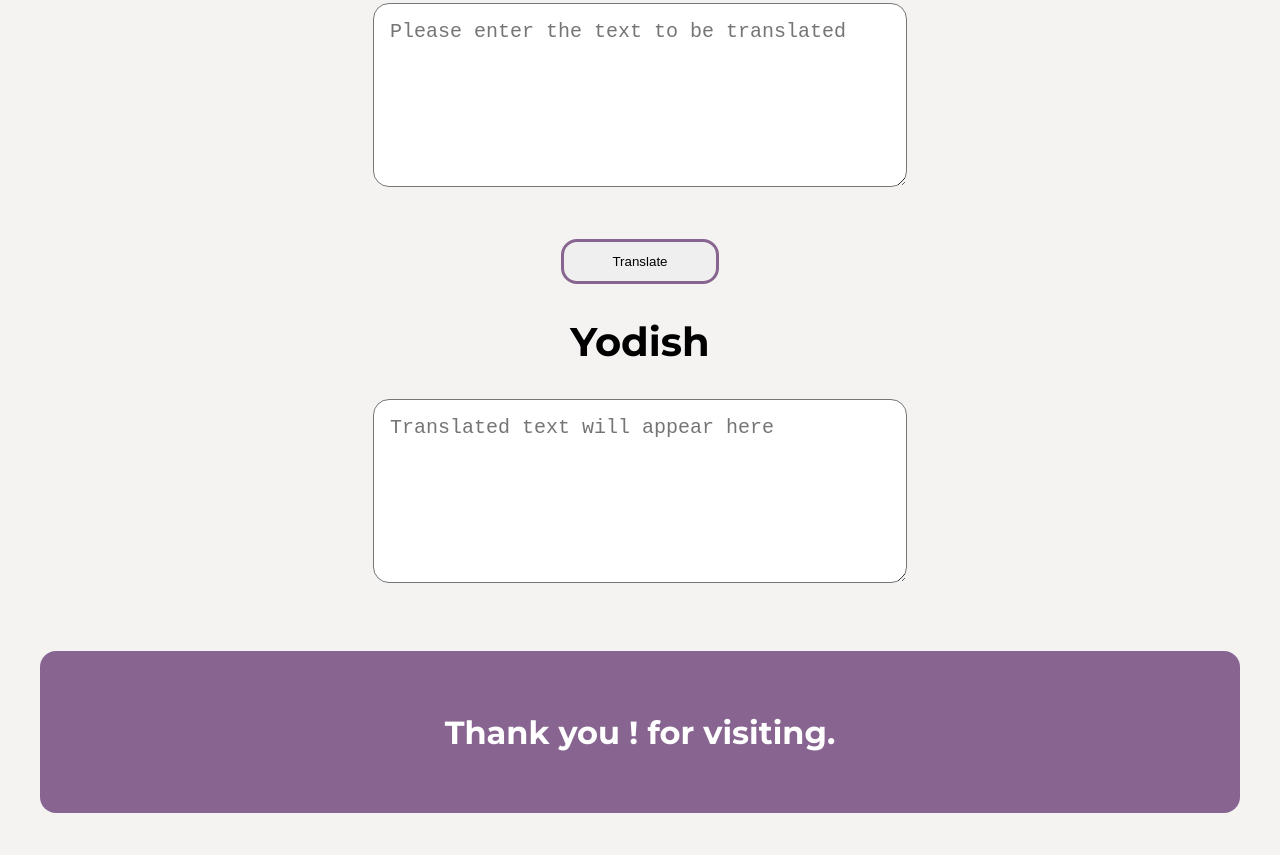
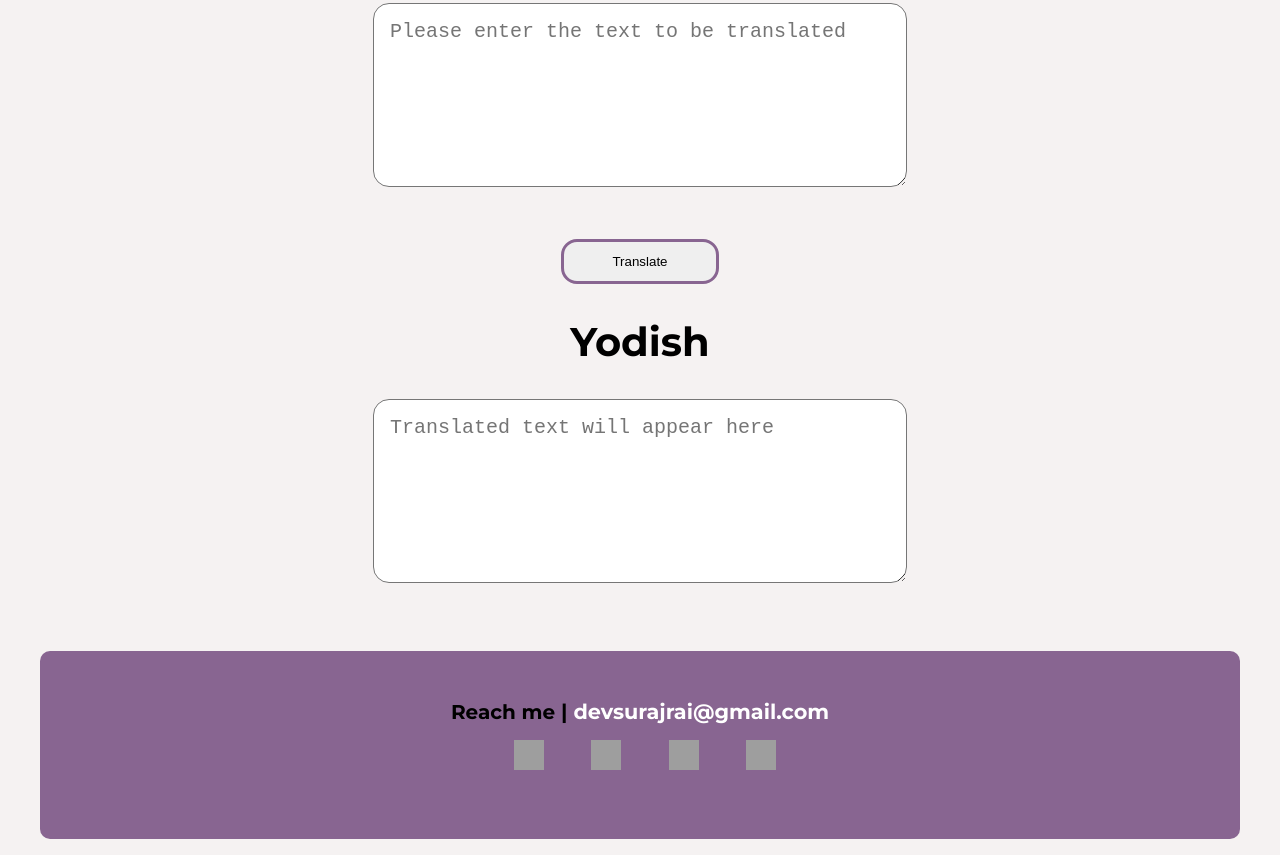
Before and after one commit to devsurajrai/yoda-translator, a plain HTML site: page index.html in a window 1280 px wide. Shown: the part 374-1229 px from the top of the page. Before the commit the page ends 1203 px from the top, so only its background shows below. Drawn offline with Linux system fonts and the light colour scheme; grey boxes are pictures that could not be loaded.

Commit message:
style: added footer

```diff
--- a/index.html
+++ b/index.html
@@ -22,7 +22,6 @@
                 <h2 id="english-heading">English</h2>
                 <textarea id="english-textarea" placeholder="Please enter the text to be translated"></textarea><br>
                 <button id="english-translate-button">Translate</button>
-
             </div>
 
         </section>
@@ -35,8 +34,32 @@
         </section>
     </section>
 
-    <footer id="footer">
-        <h1 id="thank-you">Thank you ! for visiting.</h1>
+    <footer class="footer">
+        <div class="footer-header"><span style="font-size: 20px;">Reach me</span> |
+            <a href="mailto:devsurajrai@gmail.com" style="text-decoration: none; color: white; cursor: pointer">devsurajrai@gmail.com</a>
+        </div>
+        <ul class=" list-no-bullets ">
+              <li class=" list-item-inline ">
+                  <a class="link footer-link-size" href="http://github.com/devsurajrai"target="_blank">
+                    <img class="social-icons" src="https://img.icons8.com/ios-filled/50/000000/github.png" />
+                  </a>
+              </li>
+              <li class=" list-item-inline">
+                  <a class="link footer-link-size" href="https://www.instagram.com/_surajrai_z/"target="_blank">
+                    <img class="social-icons" src="https://img.icons8.com/ios-filled/50/000000/instagram-new.png" />
+                  </a>
+              </li>
+              <li class=" list-item-inline">
+                  <a class="link footer-link-size" href="https://www.linkedin.com/in/sr3688/"target="_blank">
+                    <img class="social-icons" src="https://img.icons8.com/ios-filled/50/000000/linkedin.png" />
+                  </a>
+              </li>
+              <li class=" list-item-inline">
+                  <a class="link footer-link-size" href="https://twitter.com/surajrai_z"target="_blank">
+                    <img class="social-icons" src="https://img.icons8.com/ios-filled/50/000000/twitter.png" />
+                  </a>
+              </li>
+        </ul>
     </footer>
 
     <script src="app.js" type="text/javascript"></script>
--- a/style.css
+++ b/style.css
@@ -1,6 +1,9 @@
 
 @import url('https://fonts.googleapis.com/css2?family=Montserrat:wght@400;700&display=swap');
 
+:root{
+    --primary-color:#886591
+}
 body{
     background-color: rgb(245, 242, 242);
     font-family: 'Montserrat', sans-serif;
@@ -11,7 +14,7 @@ body{
     margin: 2rem;
     margin-top: 1rem;
     margin-bottom: 1rem;
-    background-color: rgb(136, 101, 145);
+    background-color: var(--primary-color);
     text-align: center;
     padding: 3rem;
     font-size: 20px;
@@ -61,7 +64,7 @@ body{
 }
 
 #footer{
-    background-color:rgb(136, 101, 145);
+    background-color: var(--primary-color);
     margin:2rem;
     margin-top: 1rem;
     margin-bottom: 1rem;
@@ -76,7 +79,7 @@ body{
     padding-left:3rem;
     padding-right:3rem;
     margin-top: 3rem;
-    border:3px solid rgb(136, 101, 145);
+    border:3px solid var(--primary-color);
     border-radius: 1rem;
 }
 #english-translate-button{
@@ -87,3 +90,48 @@ cursor: pointer;
 #english-translate-button{
     cursor: pointer;
 }
+
+.link{
+    text-decoration: none;
+    padding: 0.5rem 0.5rem;
+    margin-left: 10px;
+}
+.list-no-bullets{
+    list-style: none;
+}
+
+.list-item-inline{
+    display: inline;
+    padding: 0rem 0.5rem;
+}
+
+.footer{
+    margin: 2rem;
+    margin-top: 1rem;
+    margin-bottom: 1rem;
+    background-color: var(--primary-color);
+    text-align: center;
+    padding: 3rem;
+    border-radius: 10px
+}
+
+.footer .footer-header{
+    font-weight: bold;
+    font-size: 1.3rem;
+}
+
+.footer .link{
+    color: white
+}
+
+.footer ul{
+    padding-inline-start:0px;
+}
+
+.footer .footer-link-size{
+    font-size: 1.2rem;
+}
+
+.social-icons{
+    height:30px;
+    width:30px}
```
